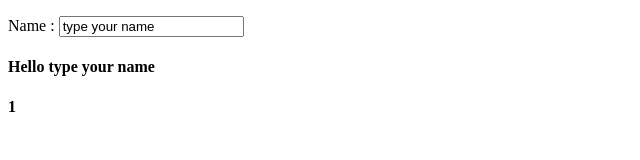
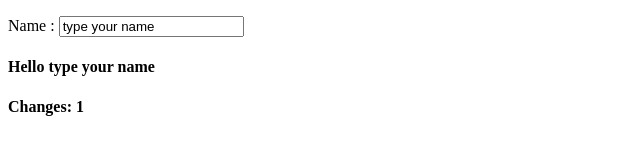
Before and after one commit to theBaracudaGuy/thebaracudaguy.github.io, a plain HTML site: page index.html in a window 1280 px wide. Shown: the full height of the page, 0-640 px from the left. Drawn offline with nearby package versions, Linux system fonts and the light colour scheme.

Commit message:
Adding label for count

```diff
--- a/index.html
+++ b/index.html
@@ -8,7 +8,7 @@
 <div ng-app="myapp" ng-controller="myctrl">
   <p>Name : <input type="text" ng-model="name"></p>
   <h4>Hello {{name}}</h4>
-  <h4>{{count}}</h4>
+  <h4>Changes: {{count}}</h4>
 </div>
 
 </body>
```
